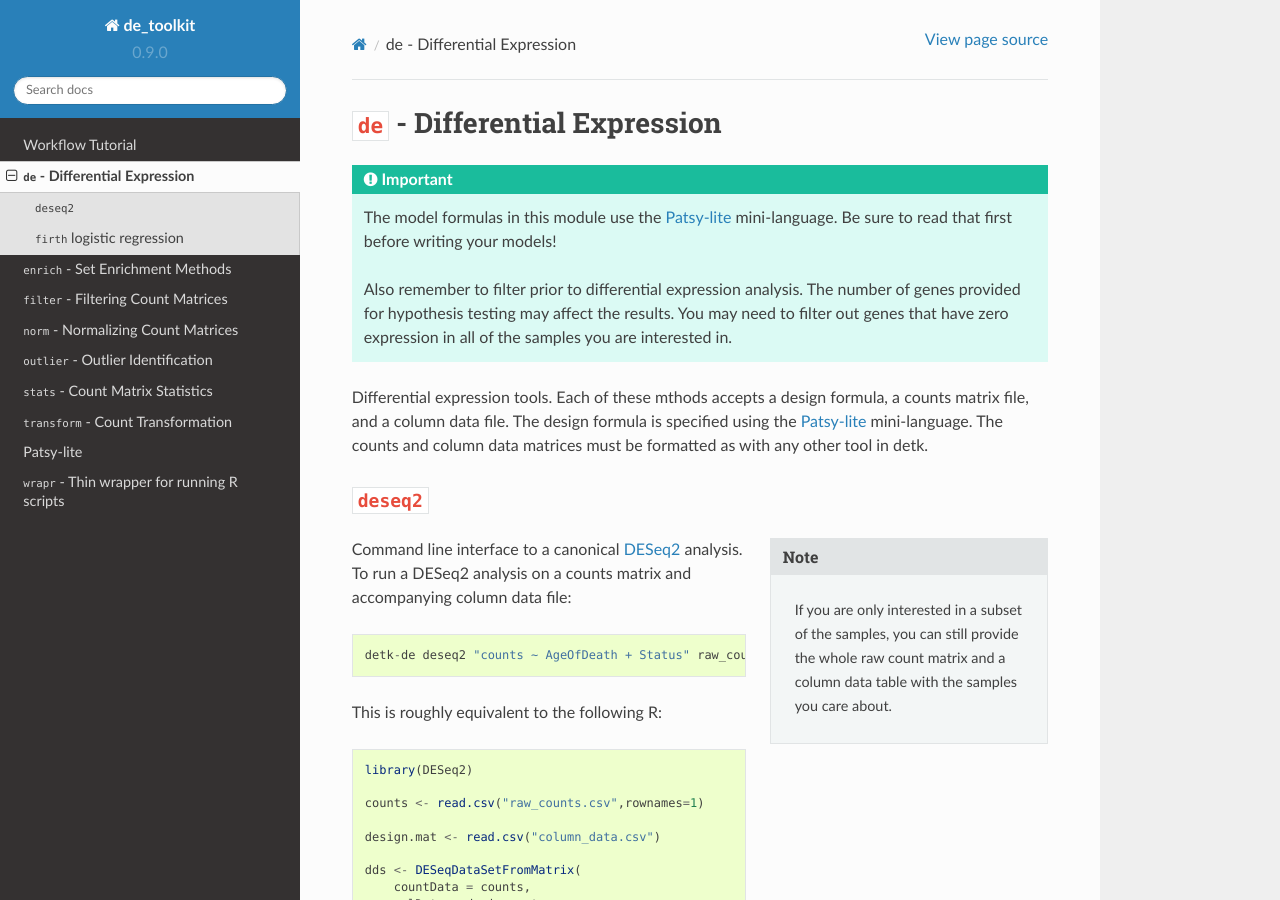
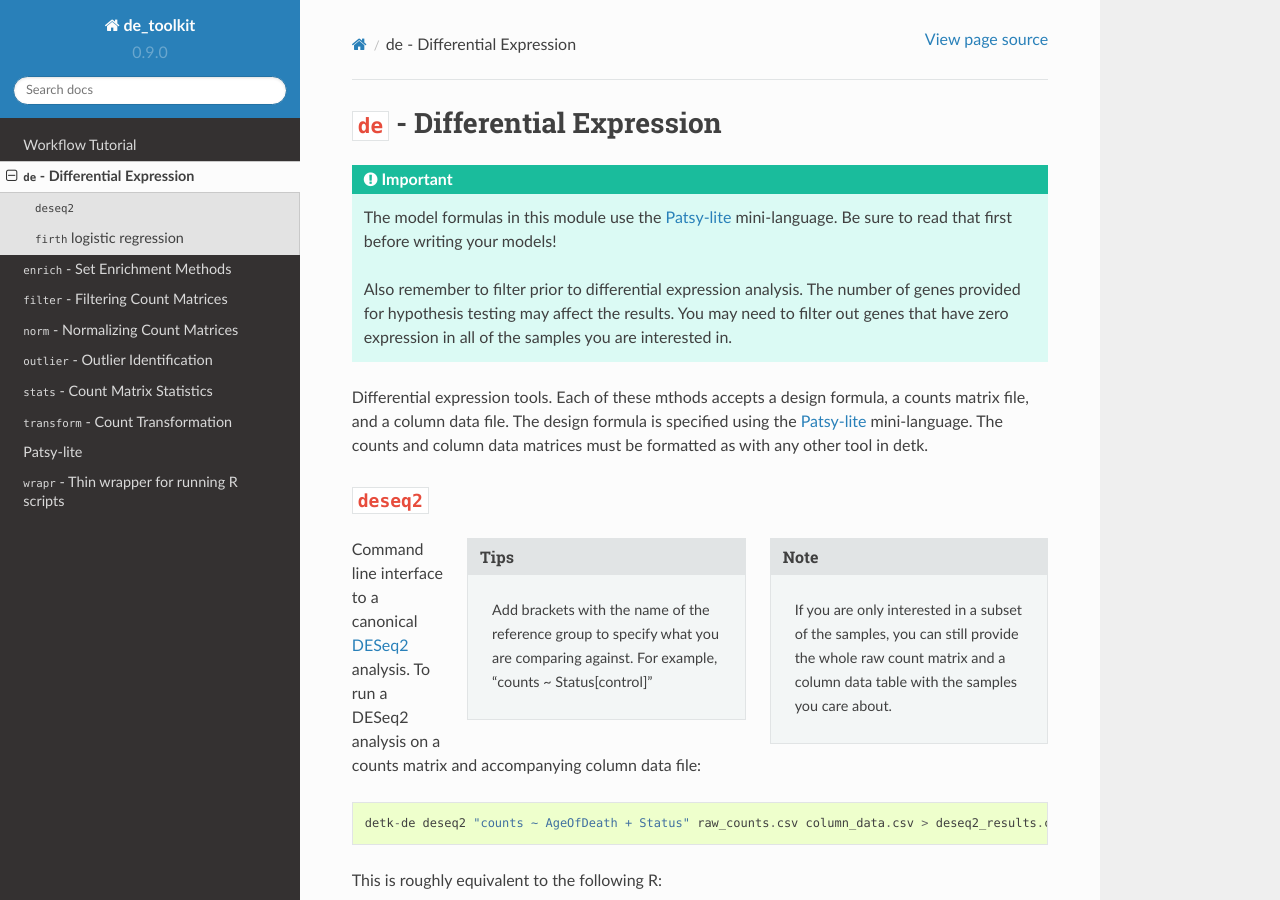
Before and after one commit to BU-Neuromics/de_toolkit, a Sphinx documentation site: the page built from docs/de.rst, in a window 1280 px wide and 900 px high. Built offline with Sphinx 7.4.7 and the Read the Docs theme 2.0.0, drawn with Linux system fonts in a browser that asks for light colours; the version number is read from the project's files by our own code.

Commit message:
de.rst edited online with Bitbucket the tips of adding reference group

```diff
--- a/docs/de.rst
+++ b/docs/de.rst
@@ -20,6 +20,11 @@ must be formatted as with any other tool in detk.
 
     If you are only interested in a subset of the samples, you can still provide the whole raw count matrix and a
     column data table with the samples you care about.
+
+.. sidebar:: Tips
+
+    Add brackets with the name of the reference group to specify what you are comparing against.
+    For example, "counts ~ Status[control]"
 
 Command line interface to a canonical DESeq2_ analysis. To run a DESeq2
 analysis on a counts matrix and accompanying column data file::
```
